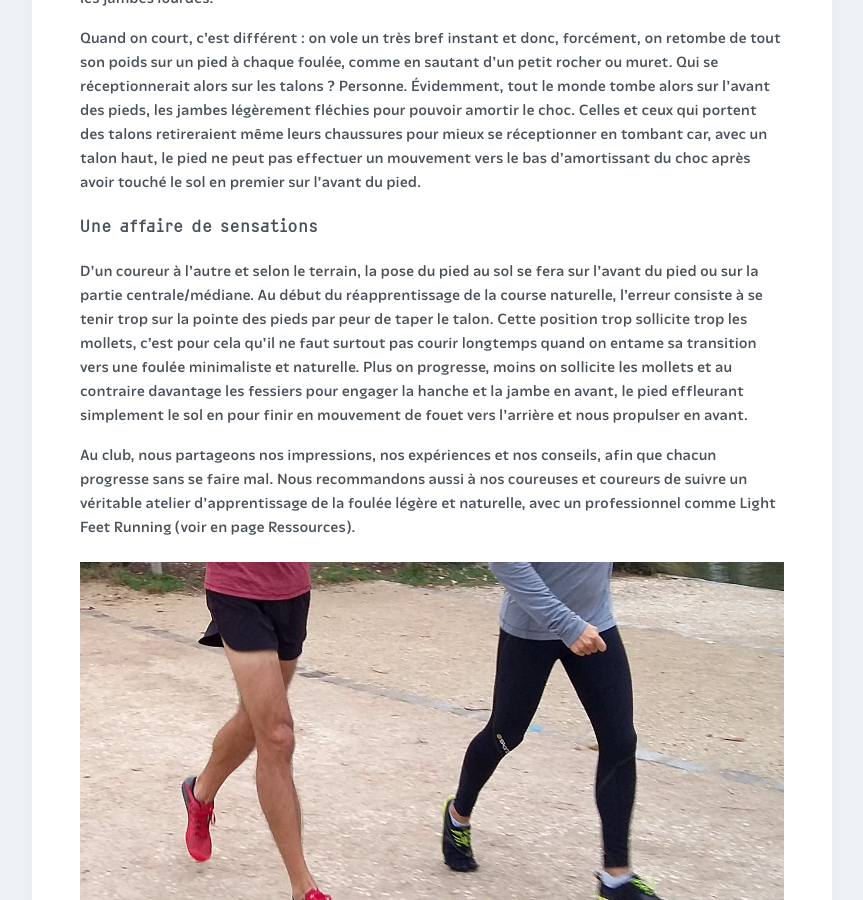
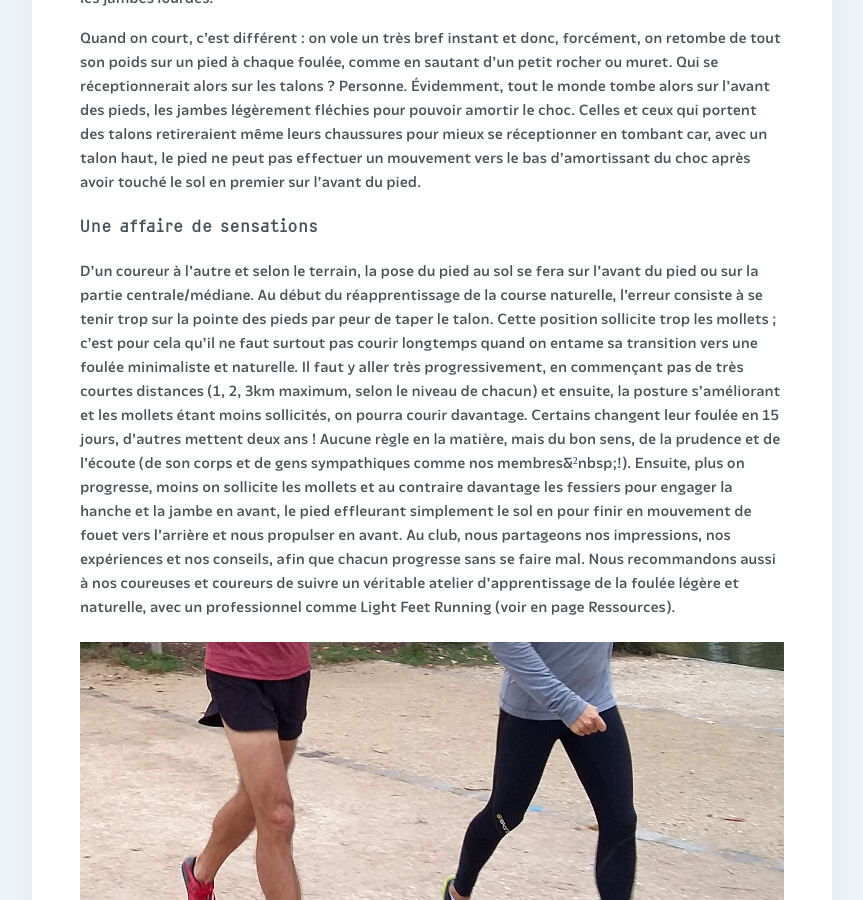
Before and after one commit to courirpaleo/courirpaleo.github.io, a Jekyll site: the page built from _pages-secondary/foulee-naturelle.md, in a window 1280 px wide and 900 px high, scrolled down 1126 px. Shown: the whole window, without its empty margins (208-1071 px from the left). Built offline with Jekyll 4.4.1, drawn with Linux system fonts in a browser that asks for light colours; some web fonts are replaced.

Commit message:
Update foulee-naturelle.md

```diff
--- a/_pages-secondary/foulee-naturelle.md
+++ b/_pages-secondary/foulee-naturelle.md
@@ -16,8 +16,7 @@ Enfants, nous courions libres, sans entraves, souvent pieds nus et sans jamais n
 Quand on court, c'est différent : on vole un très bref instant et donc, forcément, on retombe de tout son poids sur un pied à chaque foulée, comme en sautant d'un petit rocher ou muret. Qui se réceptionnerait alors sur les talons ? Personne. Évidemment, tout le monde tombe alors sur l'avant des pieds, les jambes légèrement fléchies pour pouvoir amortir le choc. Celles et ceux qui portent des talons retireraient même leurs chaussures pour mieux se réceptionner en tombant car, avec un talon haut, le pied ne peut pas effectuer un mouvement vers le bas d'amortissant du choc après avoir touché le sol en premier sur l'avant du pied.
 
 ### Une affaire de sensations
-D'un coureur à l'autre et selon le terrain, la pose du pied au sol se fera sur l'avant du pied ou sur la partie centrale/médiane. Au début du réapprentissage de la course naturelle, l'erreur consiste à se tenir trop sur la pointe des pieds par peur de taper le talon. Cette position trop sollicite trop les mollets, c'est pour cela qu'il ne faut surtout pas courir longtemps quand on entame sa transition vers une foulée minimaliste et naturelle. Plus on progresse, moins on sollicite les mollets et au contraire davantage les fessiers pour engager la hanche et la jambe en avant, le pied effleurant simplement le sol en pour finir en mouvement de fouet vers l'arrière et nous propulser en avant.
-
+D'un coureur à l'autre et selon le terrain, la pose du pied au sol se fera sur l'avant du pied ou sur la partie centrale/médiane. Au début du réapprentissage de la course naturelle, l'erreur consiste à se tenir trop sur la pointe des pieds par peur de taper le talon. Cette position sollicite trop les mollets&nbsp;; c'est pour cela qu'il ne faut surtout pas courir longtemps quand on entame sa transition vers une foulée minimaliste et naturelle. Il faut y aller très progressivement, en commençant pas de très courtes distances (1, 2, 3km maximum, selon le niveau de chacun) et ensuite, la posture s'améliorant et les mollets étant moins sollicités, on pourra courir davantage. Certains changent leur foulée en 15 jours, d'autres mettent deux ans&nbsp;! Aucune règle en la matière, mais du bon sens, de la prudence et de l'écoute (de son corps et de gens sympathiques comme nos membres&²nbsp;!). Ensuite, plus on progresse, moins on sollicite les mollets et au contraire davantage les fessiers pour engager la hanche et la jambe en avant, le pied effleurant simplement le sol en pour finir en mouvement de fouet vers l'arrière et nous propulser en avant.
 Au club, nous partageons nos impressions, nos expériences et nos conseils, afin que chacun progresse sans se faire mal. Nous recommandons aussi à nos coureuses et coureurs de suivre un véritable atelier d'apprentissage de la foulée légère et naturelle, avec un professionnel comme Light Feet Running (voir en page Ressources).
 
 ![Courir Paleo](/assets/images/CourirPaleo_atelier_Bois-de-Vincennes_2017_foulees_1200px.jpg)
```
